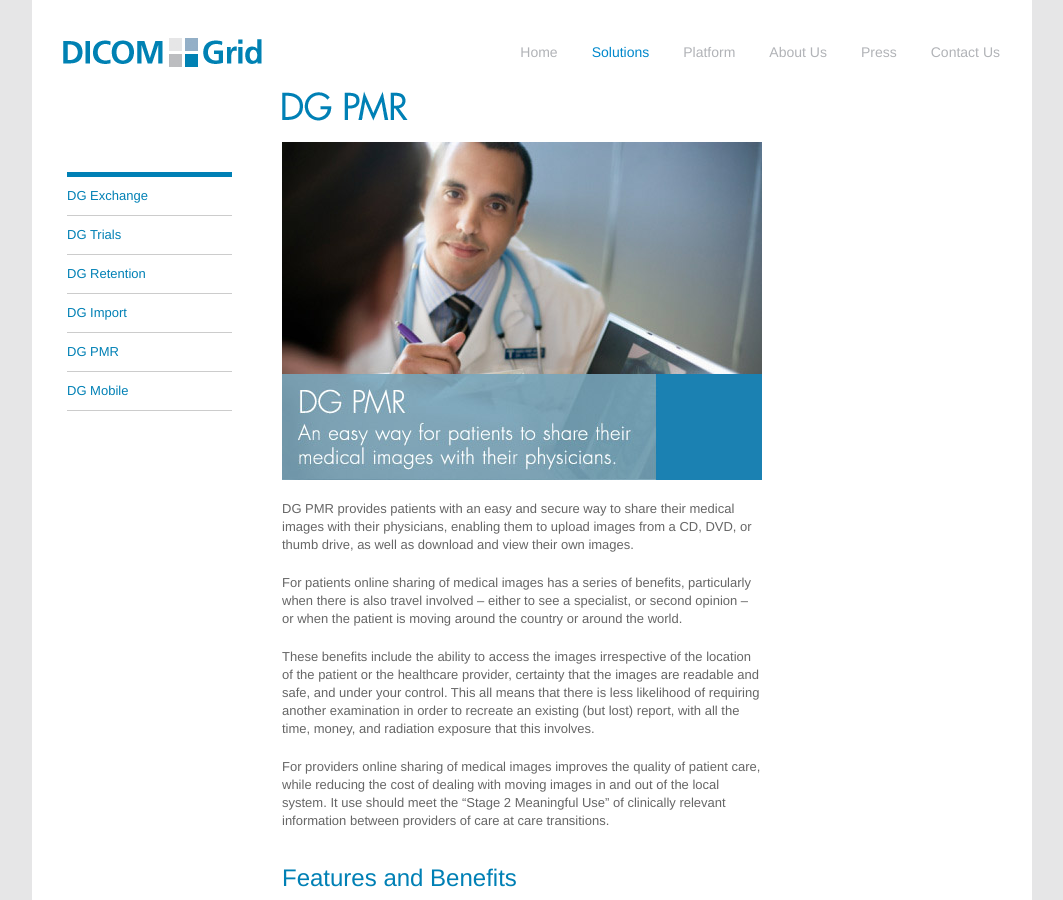
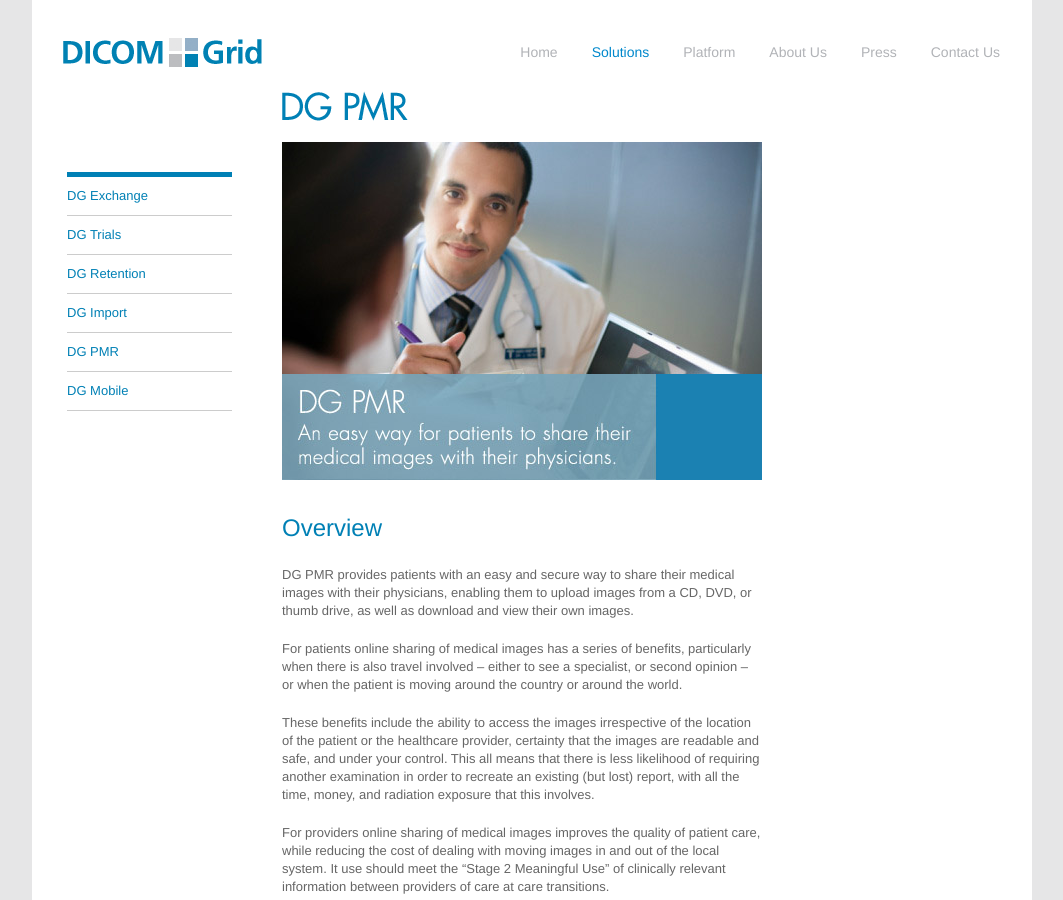
Before and after one commit to kevinold/dg-jekyll, a Jekyll site: the page built from solutions/dg-pmr.html, in a window 1280 px wide and 900 px high. Shown: the whole window, without its empty margins (108-1171 px from the left). Built offline with Jekyll 4.4.1, drawn with Linux system fonts in a browser that asks for light colours; Markdown is read by kramdown in place of the engine named in the settings.

Commit message:
add overview header

```diff
--- a/solutions/dg-pmr.html
+++ b/solutions/dg-pmr.html
@@ -8,6 +8,7 @@
 
 <img src="/img/solutions/dgPMRImage.jpg"/>
 
+<h2>Overview</h2>
 <p>DG PMR provides patients with an easy and secure way to share their medical images with their physicians, enabling them to upload images from a CD, DVD, or thumb drive, as well as download and view their own images.</p>
 
 <p>For patients online sharing of medical images has a series of benefits, particularly when there is also travel involved – either to see a specialist, or second opinion – or when the patient is moving around the country or around the world.</p>
```
Also changed, not shown: 1 other file.
